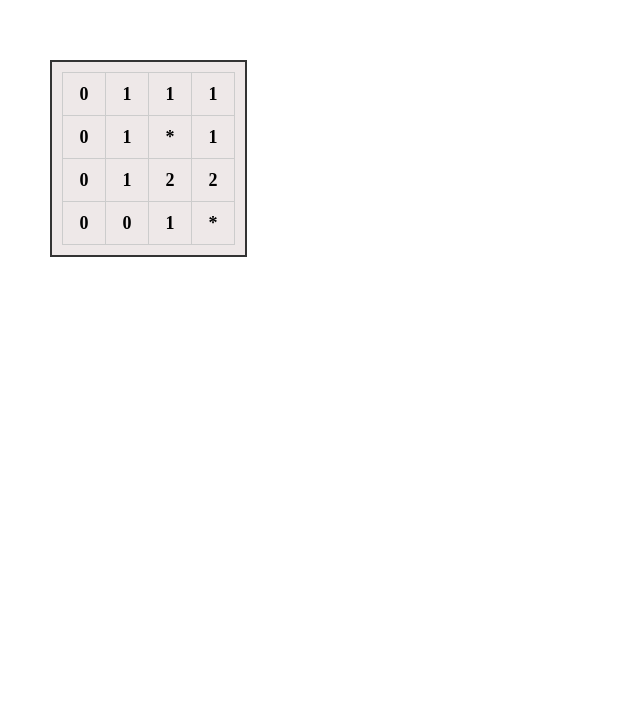
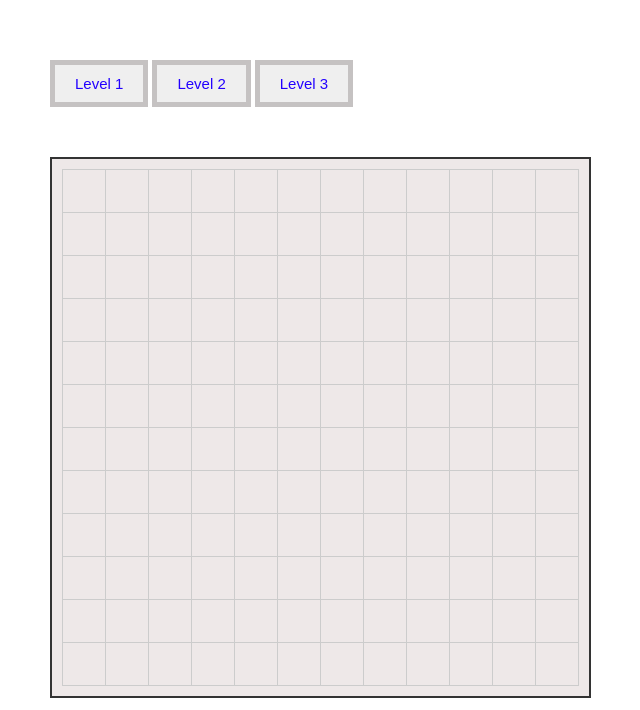
Before and after one commit to Farhan-Ganayim/Minesweeper, a plain HTML site: page index.html in a window 1280 px wide. Shown: the part 140-850 px from the top of the page, without its empty margins (398-1038 px from the left). Before the commit the page ends 800 px from the top, so only its background shows below. Drawn offline with Linux system fonts and the light colour scheme.

Commit message:
Add files via upload

```diff
--- a/css/style.css
+++ b/css/style.css
@@ -34,3 +34,17 @@ body {
 .Minesweeper-board td:hover {
     background-color: #d1d4d1;
 }
+
+.Level-btns {
+    margin-bottom: 50px;
+
+
+}
+
+.Level-btns .Btn {
+    padding: 10px 20px;
+    border: 5px solid rgb(197, 194, 194);
+    font-size: 15px;
+    cursor: pointer;
+    color:rgb(34, 0, 255)
+}
--- a/index.html
+++ b/index.html
@@ -1,13 +1,21 @@
 <!DOCTYPE html>
 <html lang="en">
+
 <head>
     <meta charset="UTF-8">
     <meta name="viewport" content="width=device-width, initial-scale=1.0">
     <title>Minesweeper</title>
     <link rel="stylesheet" href="css/style.css">
 </head>
-<body>
-    <div class = "Minesweeper-board">
+
+<body onload="onInitGame()">
+    <div class="Level-btns">
+        <button class="Btn" onclick="on">Level 1</button>
+        <button class="Btn">Level 2</button>
+        <button class="Btn">Level 3</button>
+    </div>
+    <div class="Minesweeper-board">
+
         <table>
             <tbody>
             </tbody>
@@ -18,4 +26,5 @@
     <script src="js/game.js"></script>
 
 </body>
+
 </html>
--- a/js/game.js
+++ b/js/game.js
@@ -1,11 +1,11 @@
 'use strict'
 
-var MINE = '<img src="img/mine.png"/>' /* how to make the img size fit the td */
-var tempMine = '*'
+/*var MINE = '<img src="img/mine.png"/>'  how to make the img size fit the td */
+var MINE = '*'
 console.log(MINE)
 
 var gLevel = {
-    SIZE: 4,
+    SIZE: 12,
     MINES: 2
 }
 
@@ -29,27 +29,37 @@ renderBoard()
 
 
 function renderBoard() {
+
     var strHTML = ''
+    var inCell = ''
     var length = gLevel.SIZE
+    var classOpened = ''
 
     for (var i = 0; i < length; i++) {
         strHTML += '<tr>'
         for (var j = 0; j < length; j++) {
-            var cell = gBoard[i][j]
-            if (cell.isMine)
-                strHTML += `<td onclick="onCellClicked(this)">
-                            ${tempMine}
-                            </td>`
-            // strHTML += `<td onclick="onCellClicked(this)">
+            if (gBoard[i][j].isShown) {
+                classOpened = 'opened'
 
-            //         ${MINE}
-            //         </td>`
-            else {
+                if (gBoard[i][j].isMine) {
+                    inCell = MINE
+                }
+                else {
+                    inCell = gBoard[i][j].minesAroundCount
+                }
 
-            strHTML += `<td onclick="onCellClicked(this)">
-            ${setMinesNegsCount(i,j,gBoard)}
-                                 </td>`
+
+
+
+
+
             }
+
+
+            strHTML += `<td onclick="onCellClicked(this,${i},${j})" class=>${classOpened}
+
+
+                    </td>`
 
         }
         strHTML += '</tr>'
@@ -60,6 +70,19 @@ function renderBoard() {
 
 
 /*------------------------------------------------------------------*/
+function onCellClicked(elCell, i, j) {
+    // if gGame.isOn
+
+    var cell = gBoard[i][j]
+    cell.isShown = true;
+
+    // if (cell.isMine)
+
+
+
+
+}
+/*------------------------------------------------------------------*/
 
 function setMinesNegsCount(cellI, cellJ, board) {
     var count = 0
@@ -68,7 +91,7 @@ function setMinesNegsCount(cellI, cellJ, board) {
         for (var j = cellJ - 1; j <= cellJ + 1; j++) {
             if (j < 0 || j >= board[i].length) continue;
             if (i === cellI && j === cellJ) continue;
-            if (board[i][j].isMine===true) count++
+            if (board[i][j].isMine === true) count++
         }
     }
     return count
--- a/js/utils.js
+++ b/js/utils.js
@@ -14,6 +14,7 @@ function createMat(ROWS, COLS) {
     for (var i = 0; i < ROWS; i++) {
         const row = []
         for (var j = 0; j < COLS; j++) {
+
             row.push({
                 minesAroundCount: 0,
                 isShown: false,
```
